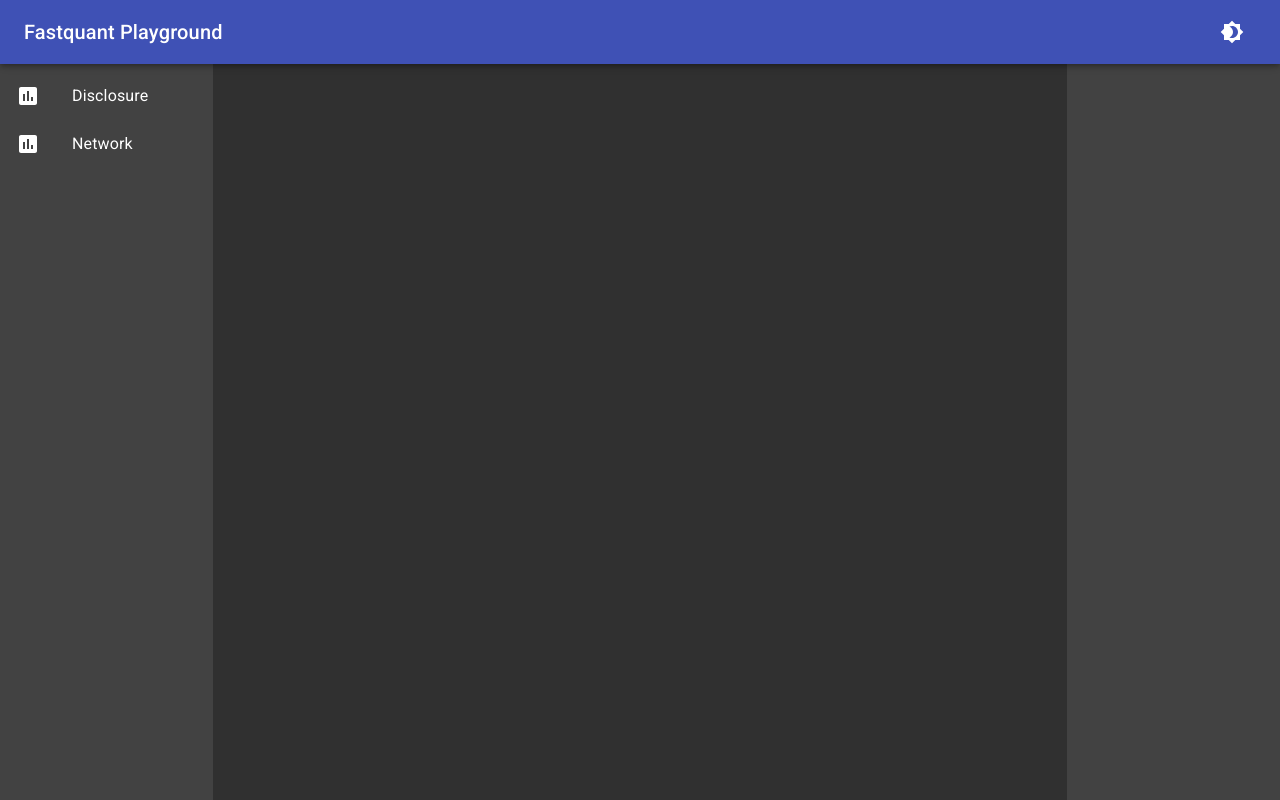
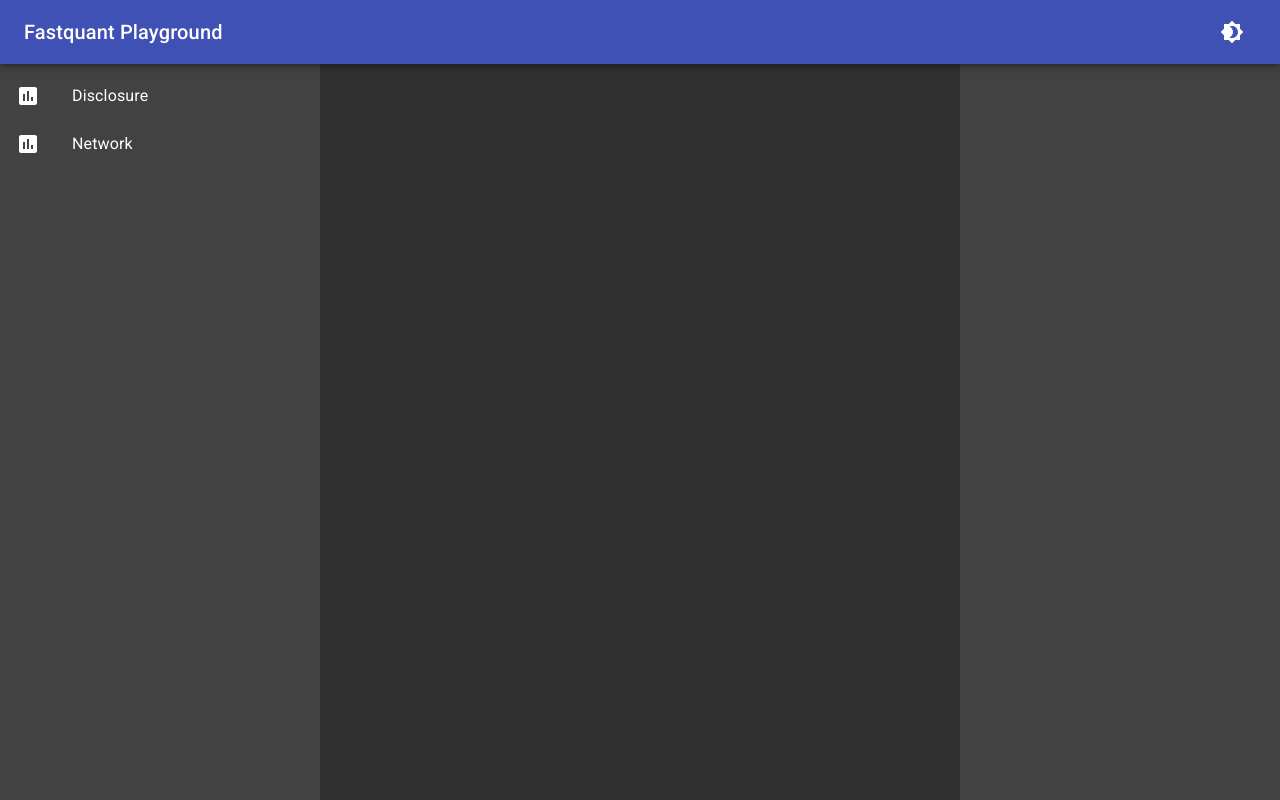
Before and after one commit to jester22/fastquant-playground, a React (Create React App) app: page / in a window 1280 px wide. Both pictures are taken after a click on the button "change to dark theme". Built offline with nearby package versions, Linux system fonts and the light colour scheme.

Commit message:
Fix grid item height

```diff
--- a/package.json
+++ b/package.json
@@ -13,6 +13,7 @@
     "@types/react": "^16.9.0",
     "@types/react-dom": "^16.9.0",
     "@types/react-grid-layout": "^0.17.1",
+    "@types/recoil": "^0.0.0",
     "@types/styled-components": "^5.1.0",
     "@types/uuid": "^8.0.0",
     "plotly.js": "^1.54.1",
--- a/src/atoms/index.ts
+++ b/src/atoms/index.ts
@@ -1,11 +1,13 @@
 import { atom } from 'recoil';
 
-export const themeState = atom({
+import { GridItemProps, ThemeTypes } from '../types';
+
+export const themeState = atom<ThemeTypes>({
   key: 'themeState',
-  default: 'light',
+  default: ThemeTypes.LIGHT,
 });
 
-export const gridListState = atom({
+export const gridListState = atom<GridItemProps[]>({
   key: 'gridListState',
   default: [],
 });
@@ -23,3 +25,8 @@ export const itemState = (id: string) =>
       height: 0,
     },
   });
+
+export const selectedWidgetItemIDState = atom({
+  key: 'selectedWidgetItemState',
+  default: '',
+});
--- a/src/components/ChartItem.tsx
+++ b/src/components/ChartItem.tsx
@@ -9,7 +9,7 @@ import styled from 'styled-components';
 import { v4 as uuidv4 } from 'uuid';
 
 import { gridListState, gridState } from '../atoms';
-import { ChartTypes, GridItemProps } from '../types/types';
+import { ChartTypes, GridItemProps } from '../types';
 
 interface ContainerProps {
   isDragging: boolean;
--- a/src/components/GridItem.tsx
+++ b/src/components/GridItem.tsx
@@ -1,8 +1,8 @@
 import React, { useCallback, useEffect, useMemo, useRef } from 'react';
-import { useRecoilState } from 'recoil';
+import { useRecoilState, useSetRecoilState } from 'recoil';
 
-import { itemState } from '../atoms';
-import { ChartTypes, GridItemProps } from '../types/types';
+import { itemState, selectedWidgetItemIDState } from '../atoms';
+import { ChartTypes, GridItemProps } from '../types';
 import DisclosureChart from './DisclosureChart';
 
 interface Props {
@@ -13,13 +13,22 @@ const GridItem = ({ item }: Props) => {
   const el = useRef<HTMLDivElement & Element>(null);
   const atom = useMemo(() => itemState(item.id), [item.id]);
   const [dimension, setDimension] = useRecoilState(atom);
+  const selectedWidgetItemID = useSetRecoilState(selectedWidgetItemIDState);
   const layout = { width: dimension.width, height: dimension.height };
   const setDimensionCB = useCallback((_layout) => setDimension(_layout), [setDimension]);
   useEffect(() => {
     const rect = el.current?.parentElement?.getBoundingClientRect();
     setDimensionCB({ width: rect?.width, height: rect?.height });
   }, [setDimensionCB]);
-  return <div ref={el}>{item.type === ChartTypes.DISCLOSURE && <DisclosureChart layout={layout} />}</div>;
+  const onItemClick = () => {
+    selectedWidgetItemID(item.id);
+  };
+
+  return (
+    <div ref={el} onClick={onItemClick}>
+      {item.type === ChartTypes.DISCLOSURE && <DisclosureChart layout={layout} />}
+    </div>
+  );
 };
 
 export default GridItem;
--- a/src/components/ThemeSwitcher.tsx
+++ b/src/components/ThemeSwitcher.tsx
@@ -5,25 +5,18 @@ import React from 'react';
 import { useRecoilState } from 'recoil';
 
 import { themeState } from '../atoms';
+import { ThemeTypes } from '../types';
 
 const ThemeSwitcher = () => {
   const [theme, setTheme] = useRecoilState(themeState);
   return (
     <>
-      {theme === 'light' ? (
-        <IconButton
-          color="inherit"
-          aria-label="change to dark theme"
-          onClick={() => setTheme('dark')}
-        >
+      {theme === ThemeTypes.LIGHT ? (
+        <IconButton color="inherit" aria-label="change to dark theme" onClick={() => setTheme(ThemeTypes.DARK)}>
           <LightIcon />
         </IconButton>
       ) : (
-        <IconButton
-          color="inherit"
-          aria-label="change to light theme"
-          onClick={() => setTheme('light')}
-        >
+        <IconButton color="inherit" aria-label="change to light theme" onClick={() => setTheme(ThemeTypes.LIGHT)}>
           <DarkIcon />
         </IconButton>
       )}
--- /dev/null
+++ b/src/components/WidgetGridInfo.tsx
@@ -0,0 +1,13 @@
+import React from 'react';
+import { useRecoilValue } from 'recoil';
+
+import { gridListState, selectedWidgetItemIDState } from '../atoms';
+
+const WidgetGridInfo = () => {
+  const selectedWidgetItemID = useRecoilValue(selectedWidgetItemIDState);
+  const gridList = useRecoilValue(gridListState);
+  const widgetItem = gridList.find((o) => o.id === selectedWidgetItemID);
+  return <div>{widgetItem?.id}</div>;
+};
+
+export default WidgetGridInfo;
--- a/src/layouts/Dashboard.tsx
+++ b/src/layouts/Dashboard.tsx
@@ -6,7 +6,7 @@ import styled from 'styled-components';
 
 import { gridListState, gridState, itemState } from '../atoms';
 import GridItem from '../components/GridItem';
-import { GridItemProps } from '../types/types';
+import { GridItemProps } from '../types';
 
 interface Props {
   isActive: boolean;
@@ -51,8 +51,9 @@ const Dashboard = () => {
     async ({ set }, layout: Layout[], oldItem: Layout, newItem: Layout, placeholder: Layout, event: MouseEvent, element: HTMLElement) => {
       const id = element.parentElement?.id;
       setTimeout(() => {
-        const width = element.parentElement?.style.width.replace('px', '');
-        const height = element.parentElement?.style.height.replace('px', '');
+        const rect = element.parentElement?.getBoundingClientRect();
+        const width = rect ? rect.width : 0;
+        const height = rect ? rect.height : 0;
         set(itemState(id ? id : ''), { width, height });
       }, 0);
     }
--- a/src/layouts/NavLayout.tsx
+++ b/src/layouts/NavLayout.tsx
@@ -1,4 +1,4 @@
-import { Grid, List } from '@material-ui/core';
+import { List } from '@material-ui/core';
 import AppBar from '@material-ui/core/AppBar';
 import Toolbar from '@material-ui/core/Toolbar';
 import Typography from '@material-ui/core/Typography';
@@ -7,8 +7,9 @@ import styled from 'styled-components';
 
 import ChartItem from '../components/ChartItem';
 import ThemeSwitcher from '../components/ThemeSwitcher';
-import { ChartTypes } from '../types/types';
+import { ChartTypes } from '../types';
 import Dashboard from './Dashboard';
+import WidgetProperties from './WidgetProperties';
 
 const Container = styled.div`
   display: flex;
@@ -20,18 +21,33 @@ const Title = styled(Typography)`
   flex: 1;
 `;
 
-const Main = styled(Grid)`
+const Main = styled.div`
+  display: flex;
+  width: 100%;
   height: 100%;
 `;
 
 const Canvas = styled.div`
+  flex: 1;
   padding: ${({ theme }) => `${theme.spacing(3)}px`};
   height: 100%;
+  margin-left: 320px;
+  margin-right: 320px;
 `;
 
-const Drawer = styled.div`
+const LeftDrawer = styled.div`
+  position: fixed;
   height: 100%;
   background-color: ${({ theme }) => theme.palette.background.paper};
+  width: 320px;
+`;
+
+const RightDrawer = styled.div`
+  position: fixed;
+  height: 100%;
+  background-color: ${({ theme }) => theme.palette.background.paper};
+  width: 320px;
+  right: 0;
 `;
 
 export default function MyDrawer() {
@@ -46,23 +62,19 @@ export default function MyDrawer() {
         </Toolbar>
       </AppBar>
       <Toolbar />
-      <Main container>
-        <Grid item xs={2}>
-          <Drawer>
+      <Main>
+        <LeftDrawer>
           <List>
             <ChartItem text="Disclosure" type={ChartTypes.DISCLOSURE} />
             <ChartItem text="Network" type={ChartTypes.NETWORK} />
           </List>
-          </Drawer>
-        </Grid>
-        <Grid item xs={8}>
+        </LeftDrawer>
         <Canvas>
           <Dashboard />
         </Canvas>
-        </Grid>
-        <Grid item xs={2}>
-          <Drawer></Drawer>
-        </Grid>
+        <RightDrawer>
+          <WidgetProperties />
+        </RightDrawer>
       </Main>
     </Container>
   );
--- /dev/null
+++ b/src/layouts/WidgetProperties.tsx
@@ -0,0 +1,13 @@
+import React from 'react';
+
+import WidgetGridInfo from '../components/WidgetGridInfo';
+
+const WidgetProperties = () => {
+  return (
+    <div>
+      <WidgetGridInfo />
+    </div>
+  );
+};
+
+export default WidgetProperties;
--- a/src/types/types.ts
+++ b/src/types/index.ts
@@ -1,3 +1,8 @@
+export enum ThemeTypes {
+  DARK = 'dark',
+  LIGHT = 'light',
+}
+
 export enum ChartTypes {
   DISCLOSURE = 'DISCLOSURE',
   NETWORK = 'NETWORK',
--- a/src/types/recoil.d.ts
+++ /dev/null
@@ -1,3 +0,0 @@
-declare module 'recoil' {
-  export { atom, useRecoilState, RecoilRoot, useRecoilValue, useSetRecoilState, selector, useRecoilCallback };
-}
```
Also changed, not shown: 1 other file (tests, documents, lock files or other folders). Lines whose indentation alone changed are shown as unchanged.
